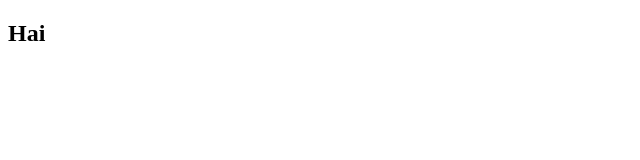
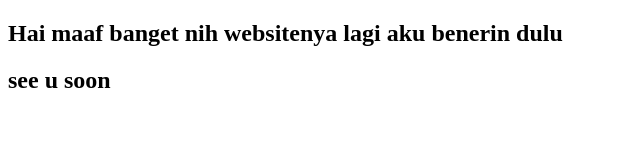
Before and after one commit to bagusrizkyfeb/portofolio, a plain HTML site: page index.html in a window 1280 px wide. Shown: the whole page, without its empty margins (0-640 px from the left). Drawn offline with Linux system fonts and the light colour scheme.

Commit message:
ubah text

```diff
--- a/index.html
+++ b/index.html
@@ -7,6 +7,7 @@
     <title>Document</title>
 </head>
 <body>
-    <h2>Hai</h2>
+    <h2>Hai maaf banget nih websitenya lagi aku benerin dulu</h2>
+    <h2>see u soon</h2>
 </body>
 </html>
```
